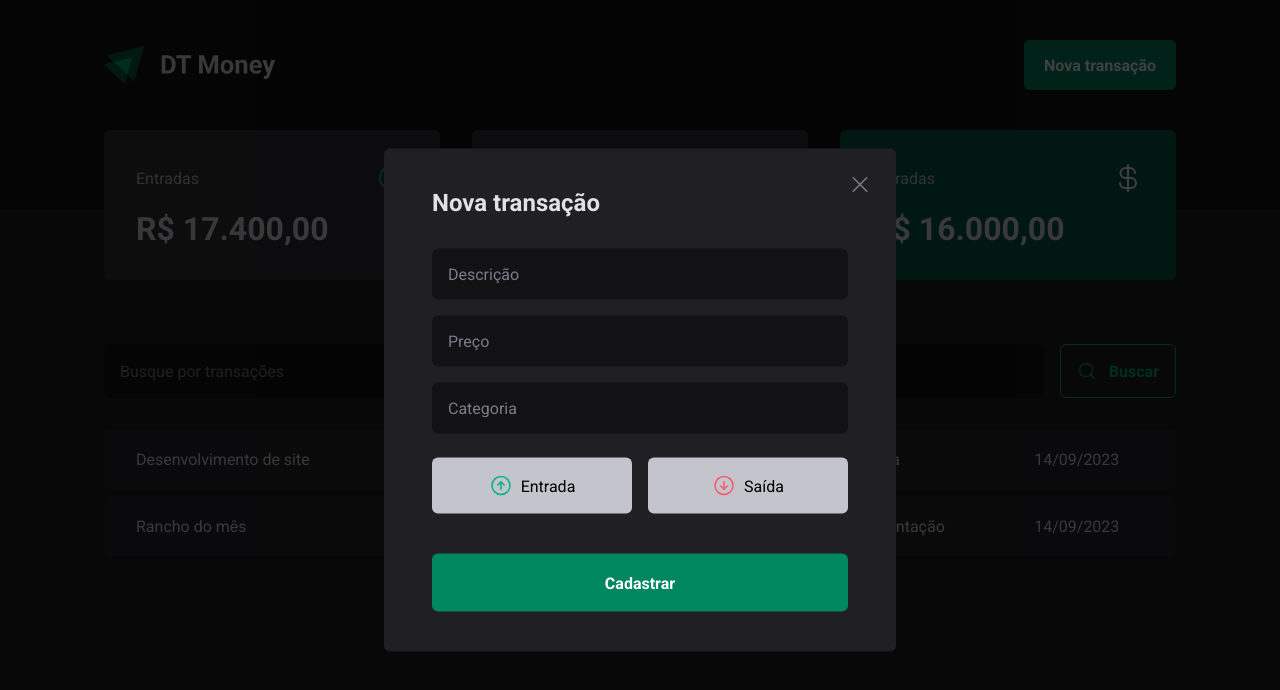
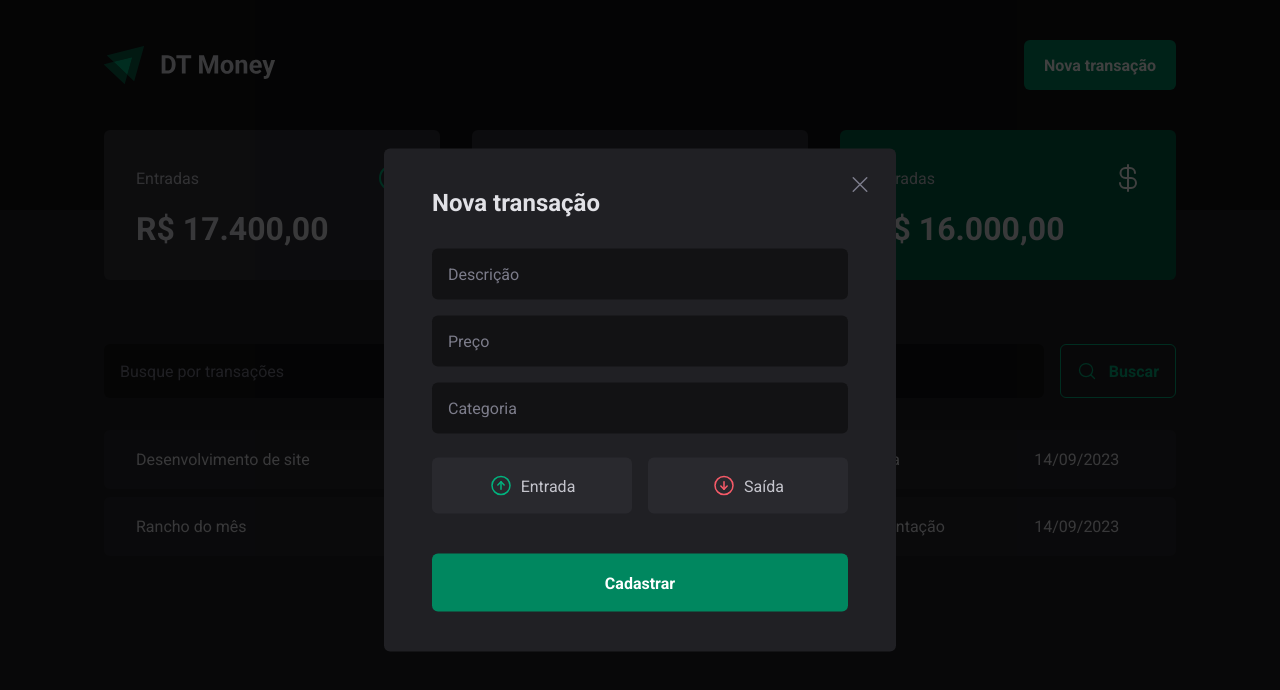
Before and after one commit to jthanlopes/ignite-studies, a React (Vite) app in the folder ignite-2022/03-dt-money/: page / in a window 1280 px wide. Both pictures are taken after a click on the button "Nova transação". Shown: the top 690 px of the page. Built offline with nearby package versions, Linux system fonts and the light colour scheme.

Commit message:
Estrutura visual: criando radio button acessível

```diff
--- a/ignite-2022/03-dt-money/package.json
+++ b/ignite-2022/03-dt-money/package.json
@@ -11,6 +11,7 @@
   },
   "dependencies": {
     "@radix-ui/react-dialog": "^1.0.4",
+    "@radix-ui/react-radio-group": "^1.1.3",
     "phosphor-react": "^1.4.1",
     "react": "^18.2.0",
     "react-dom": "^18.2.0",
--- a/ignite-2022/03-dt-money/src/components/NewTransactionModal/index.tsx
+++ b/ignite-2022/03-dt-money/src/components/NewTransactionModal/index.tsx
@@ -21,12 +21,12 @@ export function NewTransactionModal() {
           <input type="text" placeholder="Categoria" required />
 
           <TransactionType>
-            <TransactionTypeButton variant="income">
+            <TransactionTypeButton variant="income" value="income">
               <ArrowCircleUp size={24} />
               Entrada
             </TransactionTypeButton>
 
-            <TransactionTypeButton variant="outcome">
+            <TransactionTypeButton variant="outcome" value="outcome">
               <ArrowCircleDown size={24} />
               Saída
             </TransactionTypeButton>
--- a/ignite-2022/03-dt-money/src/components/NewTransactionModal/styles.ts
+++ b/ignite-2022/03-dt-money/src/components/NewTransactionModal/styles.ts
@@ -1,5 +1,6 @@
 import styled from 'styled-components';
 import * as Dialog from '@radix-ui/react-dialog';
+import * as RadioGroup from '@radix-ui/react-radio-group';
 
 export const Overlay = styled(Dialog.Overlay)`
   position: fixed;
@@ -58,7 +59,7 @@ export const Content = styled(Dialog.Content)`
   }
 `;
 
-export const TransactionType = styled.div`
+export const TransactionType = styled(RadioGroup.Root)`
   display: grid;
   grid-template-columns: repeat(2, 1fr);
   gap: 1rem;
@@ -69,8 +70,8 @@ interface TransactionTypeButtonProps {
   variant: 'income' | 'outcome';
 }
 
-export const TransactionTypeButton = styled.button<TransactionTypeButtonProps>`
-  background: ${props => props.theme['green-700']};
+export const TransactionTypeButton = styled(RadioGroup.Item)<TransactionTypeButtonProps>`
+  background: ${props => props.theme['gray-700']};
   padding: 1rem;
   display: flex;
   align-items: center;
@@ -79,10 +80,23 @@ export const TransactionTypeButton = styled.button<TransactionTypeButtonProps>`
   border-radius: 6px;
   cursor: pointer;
   border: 0;
-  background: ${props => props.theme['gray-300']};
+  color: ${props => props.theme['gray-300']};
 
   svg {
     color: ${props => props.variant === 'income' ? props.theme['green-300'] : props.theme['red-300']};
+  }
+
+  &[data-state="unchecked"]:hover {
+    background: ${props => props.theme['gray-600']};
+  }
+
+  &[data-state="checked"] {
+    color: ${props => props.theme.white};
+    background: ${props => props.variant === 'income' ? props.theme['green-500'] : props.theme['red-500']};
+
+    svg {
+    color: ${props => props.theme.white};
+    }
   }
 `
 
```
Also changed, not shown: 1 other file (tests, documents, lock files or other folders).
